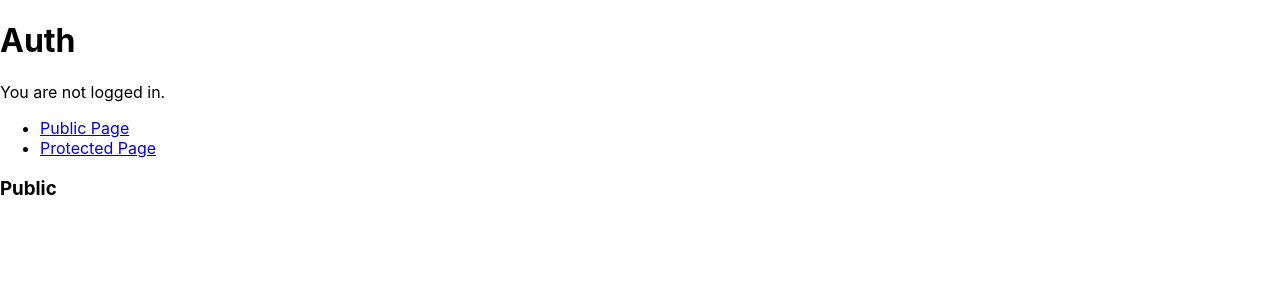
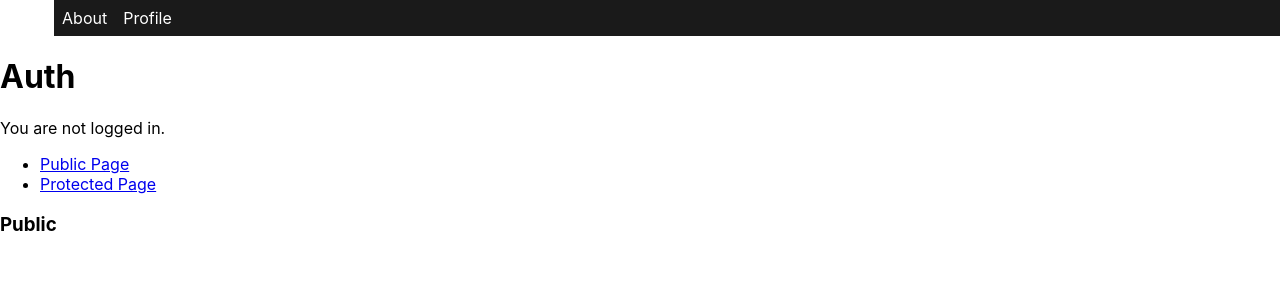
Before and after one commit to SimBys/task-master, a React (Create React App) app: page / in a window 1280 px wide. Shown: the top 300 px of the page. Built offline with nearby package versions, Linux system fonts and the light colour scheme.

Commit message:
added Navbar component

```diff
--- a/src/App.tsx
+++ b/src/App.tsx
@@ -9,13 +9,23 @@ import {
     Outlet,
 } from "react-router-dom";
 import {fakeAuthProvider} from "./pages/auth";
+import Navbar from "./Components/Navbar";
 
 export default function App() {
     return (
+        <>
+            <Navbar />
+
             <AuthProvider>
                 <h1>Auth</h1>
 
-            <Routes>
+                {router}
+            </AuthProvider>
+        </>
+    );
+}
+
+const router = <Routes>
     <Route element={<Layout />}>
         <Route path="/" element={<PublicPage />} />
         <Route path="/login" element={<LoginPage />} />
@@ -29,9 +39,6 @@ export default function App() {
         />
     </Route>
 </Routes>
-        </AuthProvider>
-    );
-}
 
 function Layout() {
     return (
--- /dev/null
+++ b/src/Components/Navbar.css
@@ -0,0 +1,27 @@
+.navbar {
+	background-color: #1a1a1a;
+	color: #fff;
+	margin-bottom: 1rem;
+	display: flex;
+}
+
+.navbar a {
+	color: #fff;
+	text-decoration: none;
+	padding: 0.5rem;
+}
+
+.navbar a:hover {
+	background-color: #fff;
+	text-decoration: none;
+}
+
+.navbar .logo {
+	font-size: 1.5rem;
+	font-weight: bold;
+}
+
+.profile {
+	display: flex;
+	align-items: center;
+}
--- /dev/null
+++ b/src/Components/Navbar.tsx
@@ -0,0 +1,11 @@
+import './Navbar.css'
+
+export default function Navbar() {
+    return (
+        <div className={'navbar'}>
+            <a href="#asd">Logo</a>
+            <a href="">About</a>
+            <a href="" className={'profile'}>Profile</a>
+        </div>
+    );
+}
```
Lines whose indentation alone changed are shown as unchanged.
